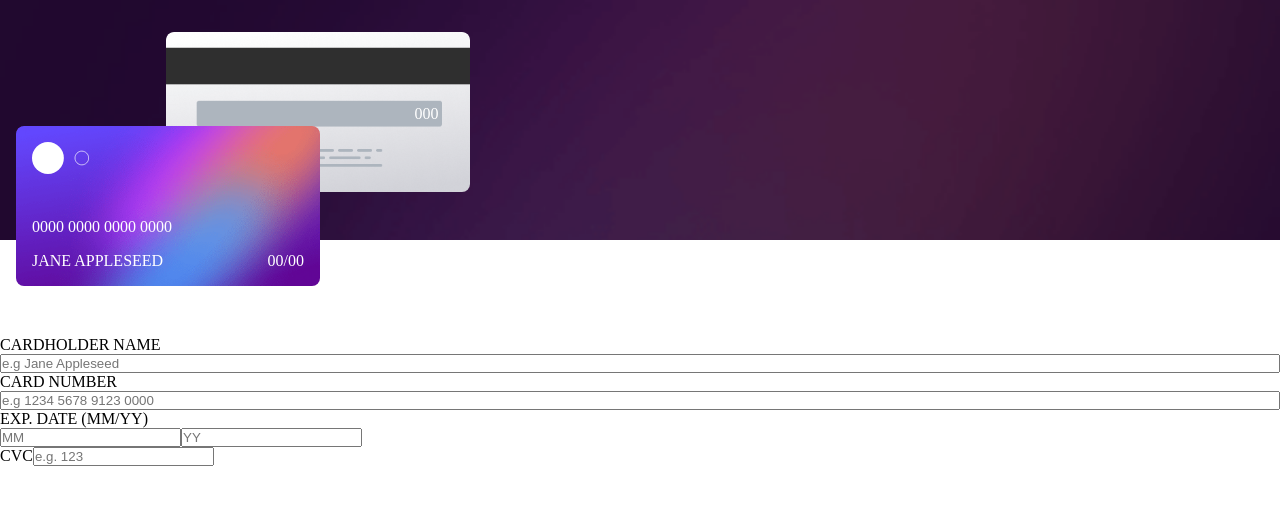
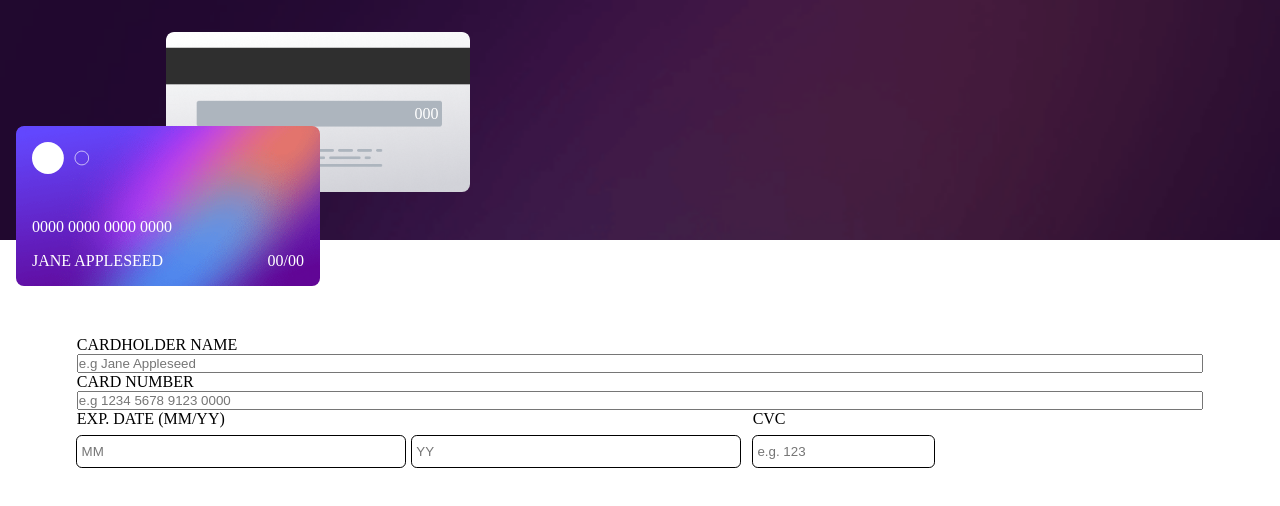
Before and after one commit to Nuuriii/interactive-card, a React (Vite) app: page / in a window 1280 px wide. Shown: the top 506 px of the page. Built offline with nearby package versions, Linux system fonts and the light colour scheme.

Commit message:
feat: add style for Input

```diff
--- a/src/components/ui/Input.style.ts
+++ b/src/components/ui/Input.style.ts
@@ -2,11 +2,15 @@ import styled from 'styled-components';
 
 export const Wrapper = styled.div`
   width: 100%;
+  display: flex;
+  flex-direction: column;
+  align-items: center;
   margin: 6rem 0 0 0;
 `;
 
 export const Form = styled.form`
   display: flex;
+  width: 88%;
   flex-direction: column;
 `;
 
@@ -14,3 +18,55 @@ export const UserInformation = styled.div`
   display: flex;
   flex-direction: column;
 `;
+
+export const DateAndCvc = styled.div`
+  display: flex;
+`;
+
+export const ExpDate = styled.div`
+  display: flex;
+  width: 60%;
+  flex-direction: column;
+  label {
+    margin-bottom: 0.5rem;
+  }
+`;
+
+export const MonthAndYear = styled.div`
+  display: flex;
+  margin-right: 0.8rem;
+`;
+
+export const InputMonth = styled.input`
+  padding: 0.5rem 0rem 0.5rem 0.3rem;
+  border: none;
+  margin-right: 0.4rem;
+  outline: 1px solid black;
+  border-radius: 0.3rem;
+  width: 50%;
+`;
+
+export const InputYear = styled.input`
+  padding: 0.5rem 0rem 0.5rem 0.3rem;
+  border: none;
+  outline: 1px solid black;
+  border-radius: 0.3rem;
+  width: 50%;
+`;
+
+export const Cvc = styled.div`
+  display: flex;
+  width: auto;
+  flex-direction: column;
+  label {
+    margin-bottom: 0.5rem;
+  }
+`;
+
+export const InputCvc = styled.input`
+  padding: 0.5rem 0rem 0.5rem 0.3rem;
+  border: none;
+  outline: 1px solid black;
+  border-radius: 0.3rem;
+  width: 100%;
+`;
--- a/src/components/ui/Input.tsx
+++ b/src/components/ui/Input.tsx
@@ -1,5 +1,16 @@
 import { useState } from 'react';
-import { Wrapper, Form, UserInformation } from './Input.style';
+import {
+  Wrapper,
+  Form,
+  UserInformation,
+  DateAndCvc,
+  ExpDate,
+  MonthAndYear,
+  InputMonth,
+  InputYear,
+  Cvc,
+  InputCvc,
+} from './Input.style';
 
 interface InputProps {
   userName: (name: string) => void;
@@ -70,34 +81,34 @@ export const Input = ({
           />
         </UserInformation>
 
-        <div>
-          <div>
+        <DateAndCvc>
+          <ExpDate>
             <label htmlFor=''>EXP. DATE (MM/YY)</label>
-            <div>
-              <input
+            <MonthAndYear>
+              <InputMonth
                 type='text'
                 placeholder='MM'
                 value={inputMonth > 0 ? inputMonth : ''}
                 onChange={handleMonth}
               />
-              <input
+              <InputYear
                 type='text'
                 placeholder='YY'
                 value={inputYear > 0 ? inputYear : ''}
                 onChange={handleYear}
               />
-            </div>
-          </div>
-          <div>
+            </MonthAndYear>
+          </ExpDate>
+          <Cvc>
             <label htmlFor=''>CVC</label>
-            <input
+            <InputCvc
               type='text'
               placeholder='e.g. 123'
               value={cvcCode > 0 ? cvcCode : ''}
               onChange={handleCvc}
             />
-          </div>
-        </div>
+          </Cvc>
+        </DateAndCvc>
       </Form>
     </Wrapper>
   );
```
